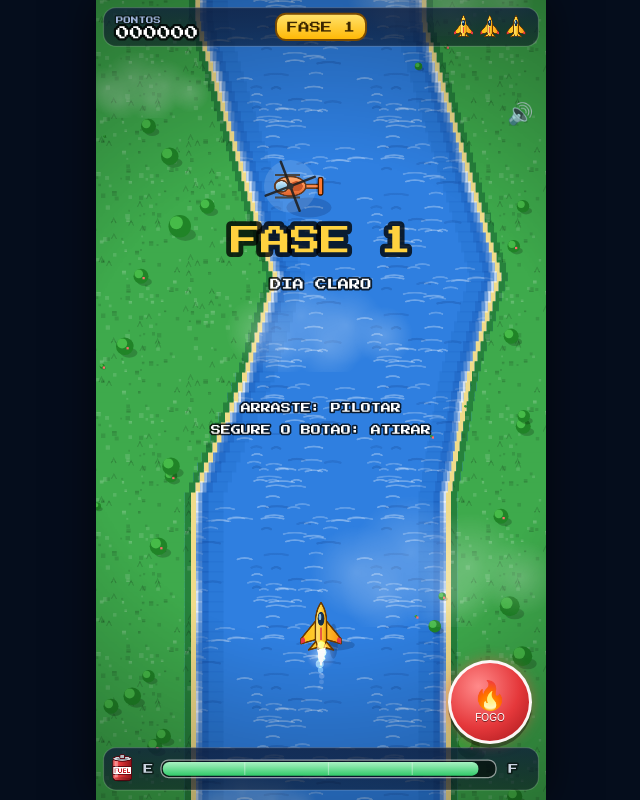
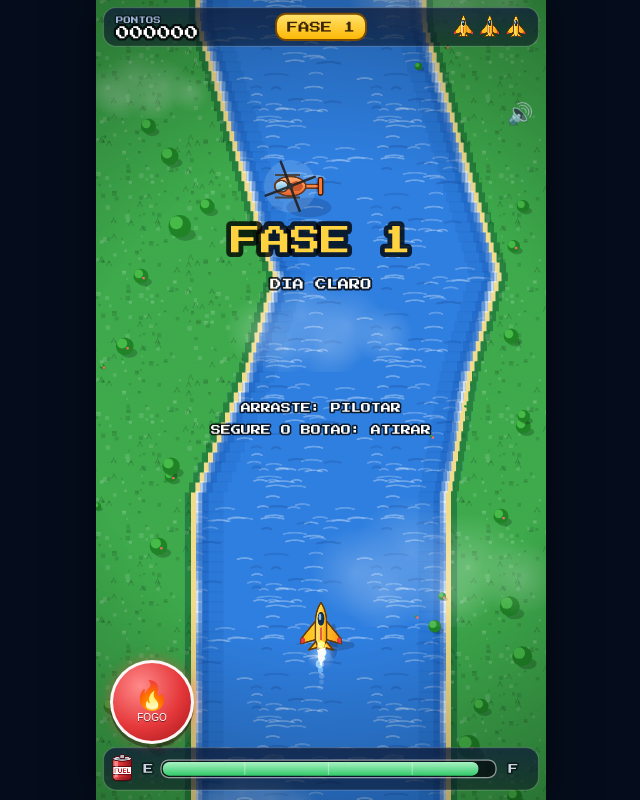
Before and after one commit to alexlemosrj/RiverAttack, a plain HTML site: page index.html in a window 1280 px wide. Both pictures are taken after a click on the button "JOGAR". Shown: the whole page, without its empty margins (319-959 px from the left). Drawn offline with Linux system fonts and the light colour scheme; animation ran at ten frames a second.

Commit message:
Botao de fogo movido para o lado esquerdo da tela
Co-Authored-By: Claude Sonnet 5.5 <noreply@anthropic.com>
Claude-Session: https://claude.ai/code/session_014rGzs86ZA43NkFAU1cNpc9

```diff
--- a/index.html
+++ b/index.html
@@ -49,7 +49,7 @@ canvas#c{display:block;touch-action:none;background:#2563c9}
 .score{font-size:1.9em;color:#fff;text-shadow:0 .12em 0 rgba(0,0,0,.6)}
 .small{font-family:system-ui,sans-serif;font-size:1.1em;color:#7f93bd}
 #mute{position:absolute;right:.6em;top:4.9em;font-size:2.1em;background:none;border:0;opacity:.85;cursor:pointer;line-height:1}
-#fire{position:absolute;right:1.4em;bottom:5.6em;width:8.4em;height:8.4em;border-radius:50%;border:.3em solid rgba(255,255,255,.95);
+#fire{position:absolute;left:1.4em;bottom:5.6em;width:8.4em;height:8.4em;border-radius:50%;border:.3em solid rgba(255,255,255,.95);
   background:radial-gradient(circle at 35% 30%,#ff8a8a,#e5383b 55%,#a4161a);color:#fff;font-size:1em;cursor:pointer;touch-action:none;
   box-shadow:0 .4em 0 rgba(0,0,0,.35),0 0 1.4em rgba(255,70,70,.45);display:flex;align-items:center;justify-content:center;flex-direction:column;gap:.2em}
 #over{gap:1em}
```
